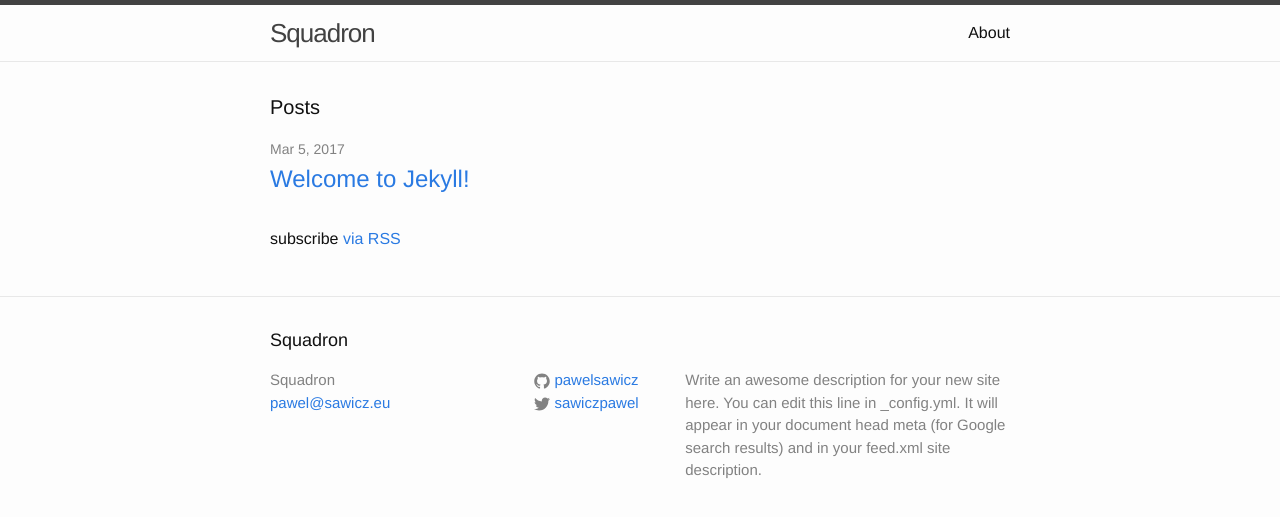
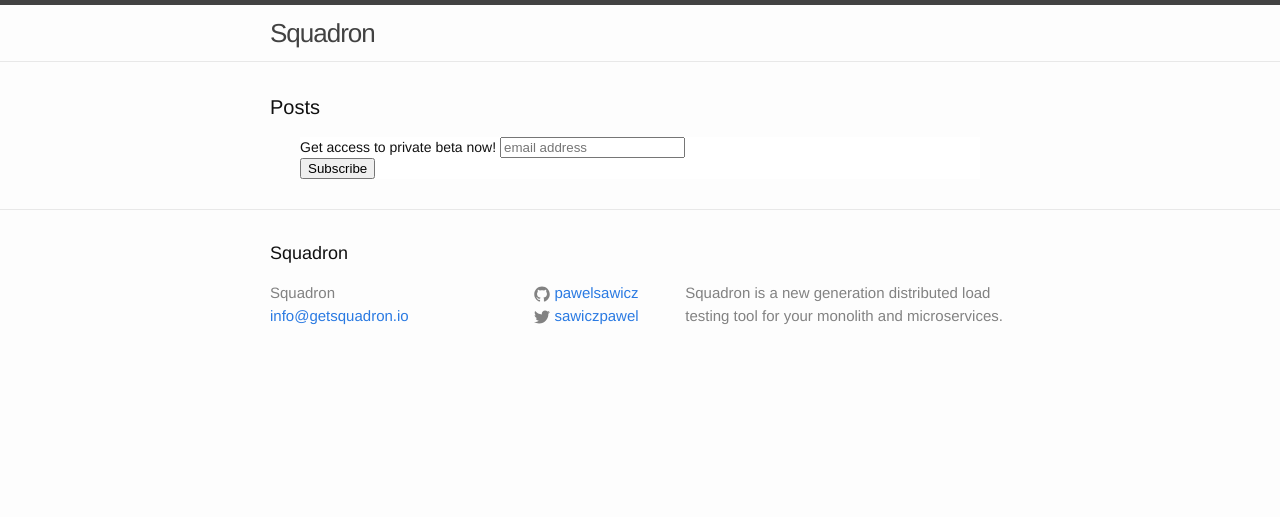
Before and after one commit to pawelsawicz/getsquadron.io, a Jekyll site: the page built from index.md, in a window 1280 px wide. Shown: the top 517 px of the page. Built offline with Jekyll 4.4.1, drawn with Linux system fonts in a browser that asks for light colours; comment, search, counter and statistics services are not loaded.

Commit message:
clean up, add mailing box, GA

```diff
--- a/_config.yml
+++ b/_config.yml
@@ -14,11 +14,9 @@
 # You can create any custom variable you would like, and they will be accessible
 # in the templates via {{ site.myvariable }}.
 title: Squadron
-email: pawel@sawicz.eu
+email: info@getsquadron.io
 description: > # this means to ignore newlines until "baseurl:"
-  Write an awesome description for your new site here. You can edit this
-  line in _config.yml. It will appear in your document head meta (for
-  Google search results) and in your feed.xml site description.
+  Squadron is a new generation distributed load testing tool for your monolith and microservices.
 baseurl: "" # the subpath of your site, e.g. /blog
 url: "http://getsquadron.io" # the base hostname & protocol for your site, e.g. http://example.com
 twitter_username: sawiczpawel
--- a/_includes/google-analytics.html
+++ b/_includes/google-analytics.html
@@ -4,7 +4,7 @@
   m=s.getElementsByTagName(o)[0];a.async=1;a.src=g;m.parentNode.insertBefore(a,m)
   })(window,document,'script','https://www.google-analytics.com/analytics.js','ga');
 
-  ga('create', '{{ site.google_analytics }}', 'auto');
+  ga('create', 'UA-37293874-4', 'auto');
   ga('send', 'pageview');
 
 </script>
--- /dev/null
+++ b/_includes/mailchimp.html
@@ -0,0 +1,27 @@
+<div class="wrapper">
+    <!-- Begin MailChimp Signup Form -->
+    <link href="//cdn-images.mailchimp.com/embedcode/slim-10_7.css" rel="stylesheet" type="text/css">
+    <style type="text/css">
+        #mc_embed_signup {
+            background: #fff;
+            clear: left;
+            font: 14px Helvetica, Arial, sans-serif;
+        }
+        /* Add your own MailChimp form style overrides in your site stylesheet or in this style block.
+	   We recommend moving this block and the preceding CSS link to the HEAD of your HTML file. */
+    </style>
+    <div id="mc_embed_signup">
+        <form action="//twitter.us13.list-manage.com/subscribe/post?u=8ec4c5638ba16b0d26eeabb82&amp;id=f1fa82a431" method="post"
+            id="mc-embedded-subscribe-form" name="mc-embedded-subscribe-form" class="validate" target="_blank" novalidate>
+            <div id="mc_embed_signup_scroll">
+                <label for="mce-EMAIL">Get access to private beta now!</label>
+                <input type="email" value="" name="EMAIL" class="email" id="mce-EMAIL" placeholder="email address" required>
+                <!-- real people should not fill this in and expect good things - do not remove this or risk form bot signups-->
+                <div style="position: absolute; left: -5000px;" aria-hidden="true"><input type="text" name="b_8ec4c5638ba16b0d26eeabb82_f1fa82a431" tabindex="-1" value=""></div>
+                <div class="clear"><input type="submit" value="Subscribe" name="subscribe" id="mc-embedded-subscribe" class="button"></div>
+            </div>
+        </form>
+    </div>
+
+    <!--End mc_embed_signup-->
+</div>
--- a/_layouts/home.html
+++ b/_layouts/home.html
@@ -9,17 +9,9 @@ layout: default
   {{ content }}
 
   <ul class="post-list">
-    {% for post in site.posts %}
-      <li>
-        <span class="post-meta">{{ post.date | date: "%b %-d, %Y" }}</span>
 
-        <h2>
-          <a class="post-link" href="{{ post.url | relative_url }}">{{ post.title | escape }}</a>
-        </h2>
-      </li>
-    {% endfor %}
   </ul>
 
-  <p class="rss-subscribe">subscribe <a href="{{ "/feed.xml" | relative_url }}">via RSS</a></p>
+  {% include mailchimp.html %}
 
 </div>
```
Also changed, not shown: about.md (deleted, +0 -15 lines).
